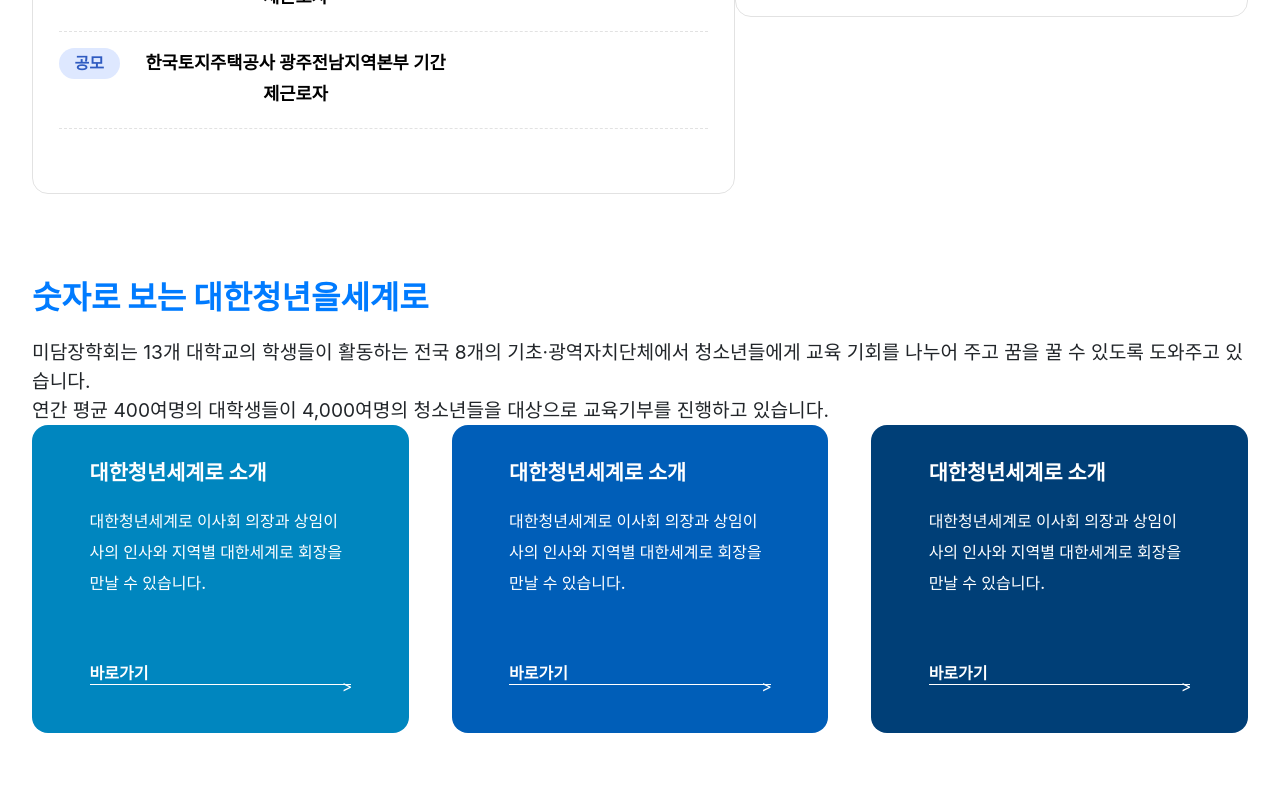
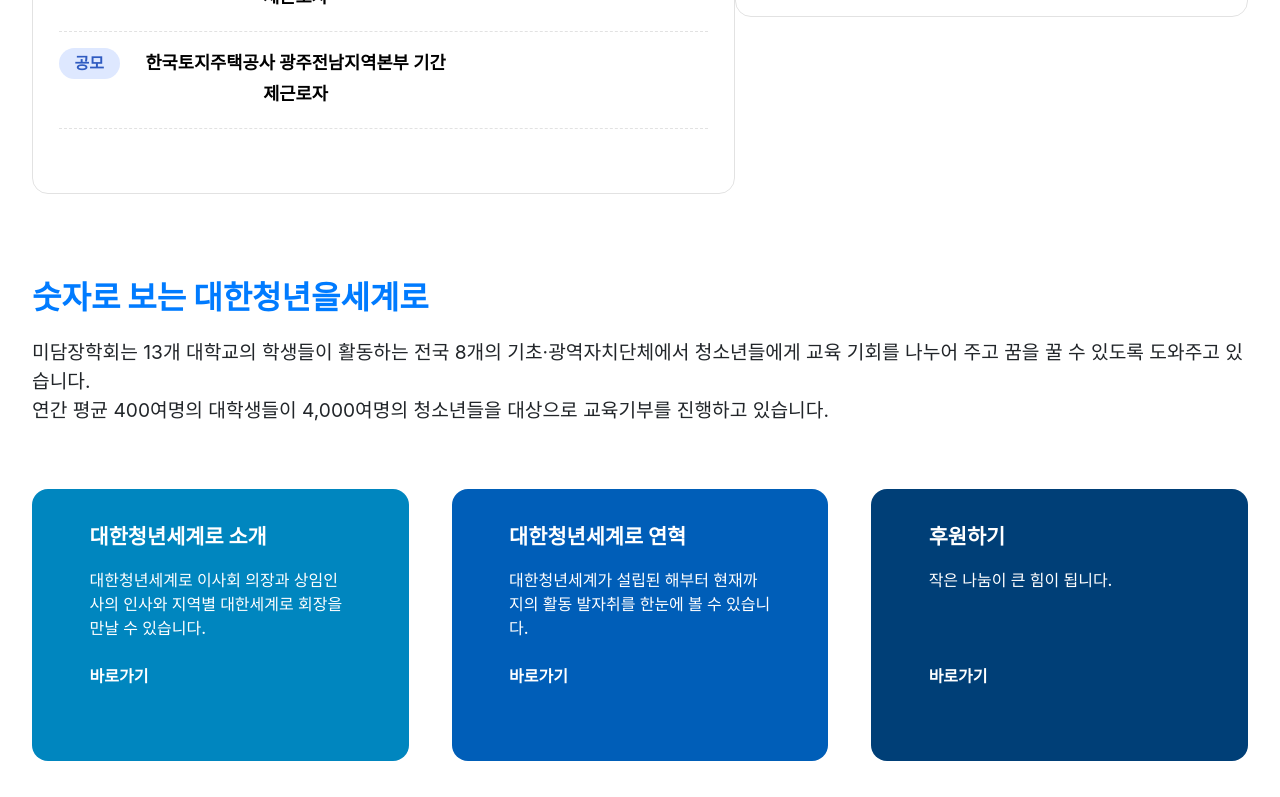
Before and after one commit to JAEKWON0316/dcsProject, a React (Create React App) app in the folder dcs_react/: page / in a window 1280 px wide. Shown: the part 2000-2797 px from the top of the page. Built offline with nearby package versions, Linux system fonts and the light colour scheme; the HTML template or start-up script is replaced by a standard one.

Commit message:
main.jsx footbanner

```diff
--- a/dcs_react/package.json
+++ b/dcs_react/package.json
@@ -13,7 +13,8 @@
     "react-icons": "^5.3.0",
     "react-router-dom": "^6.28.0",
     "react-scripts": "5.0.1",
-    "remixicon": "^4.5.0"
+    "remixicon": "^4.5.0",
+    "swiper": "^11.1.14"
   },
   "scripts": {
     "start": "react-scripts start",
--- a/dcs_react/src/components/Main.jsx
+++ b/dcs_react/src/components/Main.jsx
@@ -7,6 +7,10 @@ import Img3 from '../images/001.jpg';
 import Img4 from '../images/002.jpg';
 import Img5 from '../images/003.jpg';
 import Img6 from '../images/004.jpg';
+
+import { Swiper, SwiperSlide } from 'swiper/react';
+import 'swiper/swiper-bundle.css';
+import { Autoplay, Pagination, Navigation } from 'swiper/modules';
 
 const Main = () => {
   const sectionRefs = useRef([]);
@@ -63,6 +67,11 @@ const Main = () => {
     { nav: 'AI 혁신위원회', path: '/id=1-2', content: "AI를 통한 청년 혁신과 역량 강화" },
     { nav: '지역청년네트워킹', path: '/id=1-3', content: "지역 청년 간 교류와 네트워크 형성" },
     { nav: '글로벌네트워킹', path: '/id=1-5', content: "국제 교류를 통한 글로벌 협력" },
+  ];
+  const menuData2 = [
+    { title : '대한청년세계로 소개', content : '대한청년세계로 이사회 의장과 상임인사의 인사와 지역별 대한세계로 회장을 만날 수 있습니다.', path : '/', class :'profile'},
+    { title : '대한청년세계로 연혁', content : '대한청년세계가 설립된 해부터 현재까지의 활동 발자취를 한눈에 볼 수 있습니다.', path : '/', class : 'story'},
+    { title : '후원하기', content : '작은 나눔이 큰 힘이 됩니다.', path : '/', class: 'sponser'},
   ];
 
   const handlePlayToggle = () => {
@@ -258,40 +267,93 @@ const Main = () => {
           </div>
           <div className='wrap'>
             <ul>
-              <li
-                className="profile wrap-menu"
+              {menuData2.map((nav, index) => (
+                <li className={`wrap-menu ${nav.class}`}>
+                  <Link to={nav.path}>
+                    <div className='wrap-title'>
+                      <p>{nav.title}</p>
+                      <span>{nav.content}</span>
+                      <p className='wrapLink'>
+                        바로가기
+                      </p>
+                    </div>
+                  </Link>
+                </li>
+              ))}
+            </ul>
+          </div>
+        </section>
+
+        <section
+        ref={(el) => (sectionRefs.current[4] = el)}
+        className={`section visual5 motion ${isVisible[4] ? 'action' : ''}`}
+        >
+          <div className="footbanner">
+              <Swiper
+                className="swiper-container"
+                modules={[Autoplay, Pagination, Navigation]}  // 플러그인을 모듈로 추가
+                slidesPerView={5}
+                loop={true}
+                autoplay={{ delay: 2000 }}  // Autoplay 딜레이 설정
+
+                navigation  // Navigation 활성화
               >
-                <Link to=''>
-                  <div className='wrap-title'>
-                    <p>대한청년세계로 소개</p>
-                    <span>대한청년세계로 이사회 의장과 상임이사의 인사와 지역별 대한세계로 회장을 만날 수 있습니다.</span>
-                    <p className='wrapLink'>바로가기</p>
-                  </div>
-                </Link>
-              </li>
-              <li
-                className="story wrap-menu"
-              >
-                <Link to=''>
-                  <div className='wrap-title'>
-                    <p>대한청년세계로 소개</p>
-                    <span>대한청년세계로 이사회 의장과 상임이사의 인사와 지역별 대한세계로 회장을 만날 수 있습니다.</span>
-                    <p className='wrapLink'>바로가기</p>
-                  </div>
-                </Link>
-              </li>
-              <li
-                className="sponser wrap-menu"
-              >
-                <Link to=''>
-                  <div className='wrap-title'>
-                    <p>대한청년세계로 소개</p>
-                    <span>대한청년세계로 이사회 의장과 상임이사의 인사와 지역별 대한세계로 회장을 만날 수 있습니다.</span>
-                    <p className='wrapLink'>바로가기</p>
-                  </div>
-                </Link>
-              </li>
-            </ul>
+              <SwiperSlide className="swiper-slide">
+                <a href="">
+                  <img src={Img3} alt="slide1" />
+                </a>
+              </SwiperSlide>
+              <SwiperSlide className="swiper-slide">
+                <a href="">
+                  <img src={Img4} alt="slide2" />
+                </a>
+              </SwiperSlide>
+              <SwiperSlide className="swiper-slide">
+                <a href="">
+                  <img src={Img5} alt="slide3" />
+                </a>
+              </SwiperSlide>
+              <SwiperSlide className="swiper-slide">
+                <a href="">
+                  <img src={Img6} alt="slide3" />
+                </a>
+              </SwiperSlide>
+              <SwiperSlide className="swiper-slide">
+                <a href="">
+                  <img src={Img3} alt="slide1" />
+                </a>
+              </SwiperSlide>
+              <SwiperSlide className="swiper-slide">
+                <a href="">
+                  <img src={Img4} alt="slide2" />
+                </a>
+              </SwiperSlide>
+              <SwiperSlide className="swiper-slide">
+                <a href="">
+                  <img src={Img5} alt="slide3" />
+                </a>
+              </SwiperSlide>
+              <SwiperSlide className="swiper-slide">
+                <a href="">
+                  <img src={Img6} alt="slide3" />
+                </a>
+              </SwiperSlide>
+              <SwiperSlide className="swiper-slide">
+                <a href="">
+                  <img src={Img4} alt="slide2" />
+                </a>
+              </SwiperSlide>
+              <SwiperSlide className="swiper-slide">
+                <a href="">
+                  <img src={Img5} alt="slide3" />
+                </a>
+              </SwiperSlide>
+              <SwiperSlide className="swiper-slide">
+                <a href="">
+                  <img src={Img6} alt="slide3" />
+                </a>
+              </SwiperSlide>
+            </Swiper>
           </div>
         </section>
       </div>
--- a/dcs_react/src/index.css
+++ b/dcs_react/src/index.css
@@ -76,7 +76,7 @@ code {
 }
 
 /****** main ******/
-.main .main_wrap{position: relative !important;width: 140rem;padding-bottom: 9rem;max-width: calc(100% - 4rem);margin-right: auto;margin-left: auto;position: relative;}
+.main .main_wrap{position: relative !important;width: 140rem;padding-bottom: 2rem;max-width: calc(100% - 4rem);margin-right: auto;margin-left: auto;position: relative;}
 .main .section{padding: 5.6rem 0 5rem;}
 .main .section.visual2{padding: 5.6rem 0 0rem;padding-top: 0;}
 .main .visual1{width: 100%;display: flex;align-items: center;justify-content: space-between;}
@@ -136,10 +136,10 @@ code {
 .popupzone .controls .con_btn.stop.active{opacity: 1;overflow: visible;display: inline;}
 .popupzone .controls .con_btn.play.active{opacity: 1;overflow: visible;display: inline;}
 .popupzone .controls .con_btn.play.active:before {content: "\F012";}
-.activecomment{background: #007bff;padding: 1rem;width: 100%;text-align: left;font-weight: 600;color: #fff;border-bottom-left-radius: 1rem;border-bottom-right-radius: 1rem;transition: 'opacity 1s ease-in-out';top : 24rem;position: absolute;font-size: 1.3rem;}
-.swiper.active {opacity: 1;z-index: 1;}
-.swiper.inactive {opacity: 0;z-index: 0;}
-.swiper {margin-left: auto;margin-right: auto;position: relative;overflow: hidden;list-style: none;padding: 0;z-index: 1;position: absolute;top: 0;left: 0;width: 100%;height: 100%;transition: opacity 1s ease-in-out;opacity: 0;}
+.activecomment{background: #040860;padding: 1rem;width: 100%;text-align: left;font-weight: 600;color: #fff;border-bottom-left-radius: 1rem;border-bottom-right-radius: 1rem;transition: 'opacity 1s ease-in-out';top : 24rem;position: absolute;font-size: 1.3rem;}
+.popupzone .swiper.active {opacity: 1;z-index: 1;}
+.popupzone .swiper.inactive {opacity: 0;z-index: 0;}
+.popupzone .swiper {margin-left: auto !important;margin-right: auto !important;position: relative !important;overflow: hidden !important;list-style: none !important;padding: 0 !important;z-index: 1 !important;position: absolute !important;top: 0 !important;left: 0 !important;width: 100% !important;height:24rem !important;transition: opacity 1s ease-in-out !important;}
 .swiper-pointer-events {touch-action: pan-y;}
 .main .section.visual3 .actives{width: calc(100% - 54.78571% - 0.1rem);}
 .main .section.visual3 .popupzone{position: relative;display: block;width: 100%;height: 27.3rem;}
@@ -148,24 +148,23 @@ code {
 .main .section.visual3 .popupzone .controls button{padding: 0;border: 0 none; background: none;}
 .main .section.visual3 .popupzone img{width: 100%;}
 .popupzone .pop_slide_wrap{position: relative;}
-.popupzone .pop_slide{height: 24rem;border-top-right-radius: 1rem; border-top-left-radius: 1rem;}
+.popupzone .pop_slide{height: 24rem;border-top-right-radius: 1rem !important; border-top-left-radius: 1rem !important;}
 
 
 .main .section.visual4 {padding: 0rem 0 5rem;}
 .main .section.visual4 .title{text-align: left;}
 .main .section.visual4 .title p{font-size: 2rem;font-weight: 800;color: #007bff;}
 .main .section.visual4 .title span{font-size: 1.2rem;}
-.main .section.visual4 .wrap ul{list-style-type: none; padding: 0;display: flex;align-items: flex-start;justify-content: space-between;}
+.main .section.visual4 .wrap ul{list-style-type: none; padding: 0;display: flex;align-items: flex-start;justify-content: space-between;margin-top: 4rem;}
 .main .section.visual4 .wrap ul li a{text-decoration: none; }
-.main .section.visual4 .wrap-menu{text-align: left;background: #005eb8;border-radius: 1rem;padding: 2rem 3.6rem;width: 31%;transition: all 0.3s ease;}
+.main .section.visual4 .wrap-menu{text-align: left;background: #005eb8;border-radius: 1rem;padding: 2rem 3.6rem;width: 31%;transition: all 0.3s ease;height: 17rem;}
 .main .section.visual4 .wrap-menu:hover{transform: translateY(-2rem);box-shadow: 0px 4px 10px rgb(9 26 70 / 78%);border-radius: 1rem;}
 .main .section.visual4 .profile{background: #0086bf !important;}
 .main .section.visual4 .sponser{background: #003f77 !important;}
 .main .section.visual4 .wrap-menu a{color: #fff;font-size: 1.3rem;font-weight: 700;}
 .wrapLink{font-size: 1rem;margin-top: 4rem;position: relative;}
-.wrapLink::before{content: '';width:100%;position: absolute;bottom: 0;height: 0.07rem;background: #fff;}
-.wrapLink::after{content: '>';width: 2rem;height: 2rem;position: absolute;bottom: -1.3rem;right: -1.4rem;font-weight: 400;}
-.main .section.visual4 .wrap-menu span{font-size: 1rem;font-weight: 500;}
+.main .section.visual4 .wrap-menu:hover .wrapLink::after{content: "";position: absolute;bottom: -2.7rem; left: 0;width: 100%;height: 1px; background-color: #fff;animation: underlineEnter2 0.8s forwards; transform: translateY(-2em);}
+.main .section.visual4 .wrap-menu span{font-size: 1rem;font-weight: 500;display: block;height: 2rem;}
 .main .section.visual4 .wrap-menu:hover {box-shadow: 0px 4px 10px rgba(9, 26, 70, 0.78);border-radius: 1rem;}
 .main .section.visual4 .sponser:hover {transform: translateY(-2rem);}
 .sr-only{overflow: hidden;position: absolute;width: 1px;height: 1px;margin: -1px;padding: 0;border: 0 none;clip: rect(0,0,0,0);}
@@ -181,6 +180,22 @@ code {
   }
   .main .visual2 ul li:hover {transform: translateY(-0.6rem);}
 }
+@keyframes underlineEnter2 {
+  from {
+      width: 0;
+  }
+  to {
+      width: 100%;
+  }
+}
+
+.visual5 .swiper{opacity: 1;}
+.visual5 .footbanner {width: 100%;padding: 20px;}
+.visual5 .swiper-wrapper{justify-content: space-around;}
+.visual5 .swiper-container {width: 100%;height: auto;}
+.visual5 .swiper-slide {display: flex;justify-content: center;align-items: center;}
+.visual5 .swiper-slide img {width: 13rem;height: 8rem;object-fit: cover;border-radius: 1rem; }
+.visual5 {padding-bottom: 0 !important;}
 /****** notice ******/
 .notice{width: 140rem;max-width: calc(100% - 4rem);margin-right: auto; margin-left: auto;position: relative;}
 .notice .main_wrap{position: relative;width: 140rem;padding-bottom: 9rem;max-width: calc(100% - 4rem);margin-right: auto;margin-left: auto;position: relative;}
@@ -199,7 +214,7 @@ code {
 .footer .f-bottom{text-align: left;}
 .footer .f-bottom p {margin-bottom: 0;}
 .footer .f-bottom span{position: relative;padding-right: 3px;padding-right: 2rem;}
-.footer .f-bottom span:not(:nth-child(4))::before{position: absolute;content: "";height: 100%;border-right: 1px solid #fff;right: 0.8rem;}
+.footer .f-bottom span:not(:nth-child(3))::before{position: absolute;content: "";height: 100%;border-right: 1px solid #fff;right: 0.8rem;}
 .footer .copyright{text-align: left;padding: 3rem 0 0 0;color: rgba(255, 255, 255, 0.4);font-size: 0.8rem;}
 .footer a{color: #fff;}
 .footer .pwr{font-size: 0.8rem;}
```
Also changed, not shown: dcs_react/src/images/b001.png (added), 1 other file (tests, documents, lock files or other folders).
